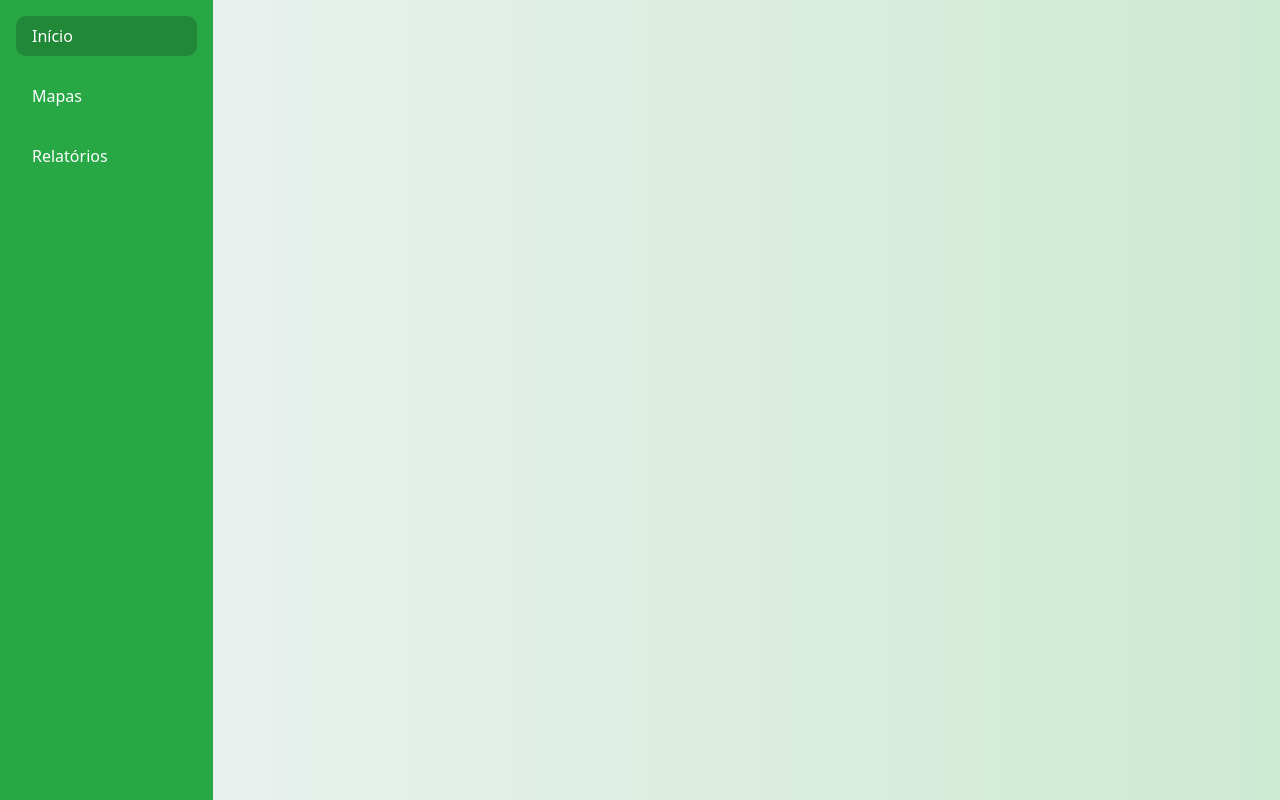
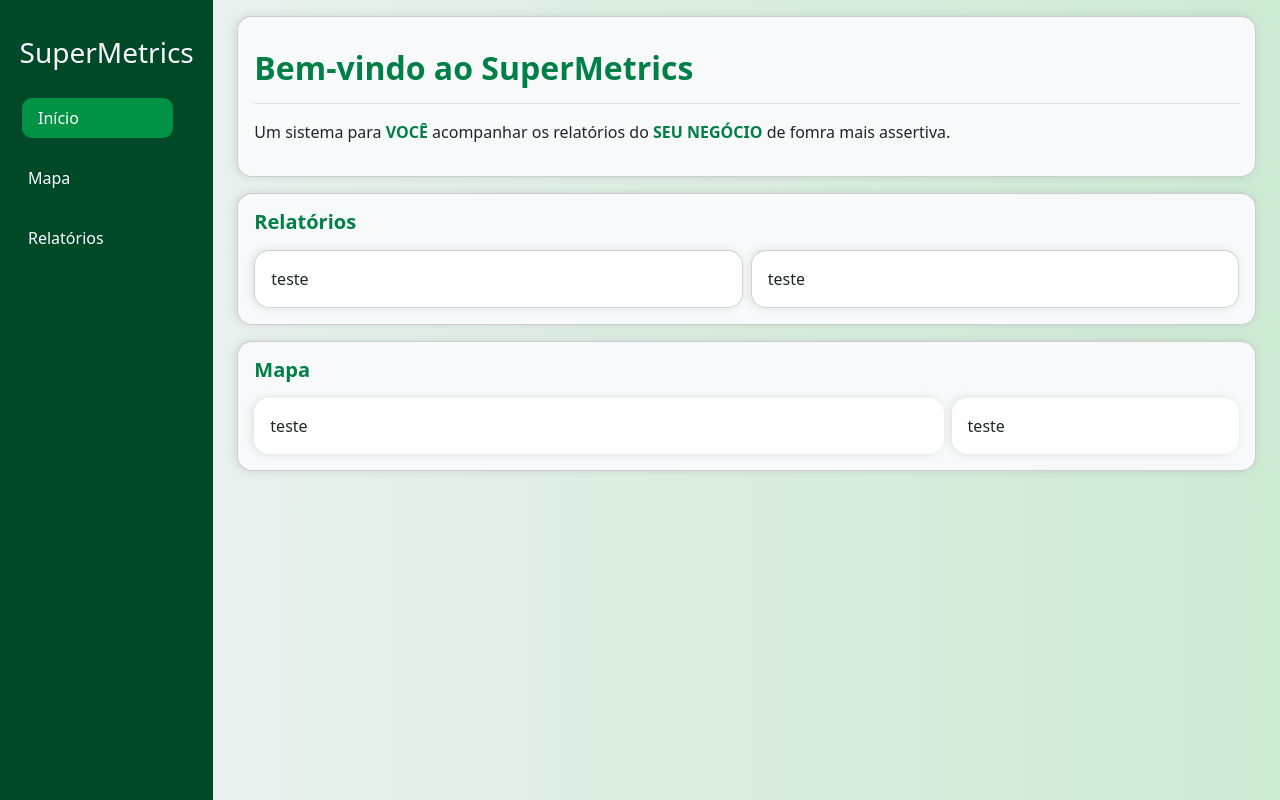
Before and after one commit to YuriBandeira28/SuperMetrics, a Django app: page / in a window 1280 px wide. Run offline with Django 5.2, Linux system fonts and the light colour scheme.

Commit message:
feat
ajustes front

```diff
--- a/supermetrics/app_supermetrics/static/css/styles.css
+++ b/supermetrics/app_supermetrics/static/css/styles.css
@@ -13,27 +13,66 @@ body {
     ); /* W3C, IE 10+/ Edge, Firefox 16+, Chrome 26+, Opera 12+, Safari 7+ */
 }
 
-
 .sidebar {
-    background-color: #28a745; /* Cor verde */
     height: 100vh;
-    position: fixed;
-    color: white; /* Cor do texto */
+    background-color: #004928;
 }
-
 .sidebar .nav-link {
     color: white;
     border-radius: 10px;
 }
+.sidebar .nav-link.active {
+    background-color: #009245;
+    transform: translateX(10px);
+}
 
-.nav-item{
-    margin-bottom: 20px;
+.logo {
+    padding: 20px 0;
 }
-.sidebar .nav-link.active {
-    background-color: #218838; /* Cor verde mais escura para o item ativo */
+
+.logo img {
+    max-width: 150px;
 }
 
 .nav-item:hover{
-    background-color: #218838;
+    background-color: #009245;
     border-radius: 10px;
+    transform: translateX(10px);
 }
+.nav-item{
+    margin-bottom: 20px;
+    transition: all 0.5s;
+    width: 80%;
+
+}
+
+.text-verde{
+    color: #007f46;
+    font-weight: bold;
+}
+
+.card{
+    border-radius: 15px;
+    box-shadow: -2px 0 10px rgba(0, 0, 0, 0.1);
+    min-width: 20%;
+    max-width: 100%;
+    background-color: #ffffff;
+}
+
+.mapa{
+    border-radius: 15px;
+    box-shadow: -2px 0 10px rgba(0, 0, 0, 0.1);
+    min-width: 70%;
+    max-width: 70%;
+    background-color: #ffffff;
+
+}
+
+.mapa-infos{
+    border-radius: 15px;
+    box-shadow: -2px 0 10px rgba(0, 0, 0, 0.1);
+    min-width: 20%;
+    max-width: 30%;
+    background-color: #ffffff;
+
+}
--- a/supermetrics/app_supermetrics/templates/dashboard.html
+++ b/supermetrics/app_supermetrics/templates/dashboard.html
@@ -4,21 +4,26 @@
     <link href="{% static '/css/styles.css' %}" rel="stylesheet">
     <div class="container-fluid">
         <div class="row">
-            <nav id="sidebarMenu" class="col-md-3 col-lg-2 d-md-block sidebar collapse p-3">
-                <div class="position-sticky">
+            <!-- Sidebar -->
+            <nav class="col-md-4 col-lg-2 d-md-block sidebar collapse">
+                <div class="position-sticky pt-3">
+                    <div class="logo text-center  text-light">
+                        <!-- <img src="supermetrics-logo.png" alt="Supermetrics Logo" class="img-fluid"> -->
+                        <h3>SuperMetrics</h3>
+                    </div>
                     <ul class="nav flex-column">
                         <li class="nav-item">
-                            <a class="nav-link active" aria-current="page" href="#">
+                            <a class="nav-link active" aria-current="page" href="#inicio">
                                 Início
                             </a>
                         </li>
                         <li class="nav-item">
-                            <a class="nav-link" href="#">
-                                Mapas
+                            <a class="nav-link" href="#mapa">
+                                Mapa
                             </a>
                         </li>
                         <li class="nav-item">
-                            <a class="nav-link" href="#">
+                            <a class="nav-link" href="#relatorios">
                                 Relatórios
                             </a>
                         </li>
@@ -26,7 +31,41 @@
                 </div>
             </nav>
 
-            <main class="col-md-9 ms-sm-auto col-lg-10 px-md-4 mt-3" id="inicio">
+            <main class="col-md-9 ms-sm-auto col-lg-10 px-md-4">
+                <div>
+                    <div class="bg-light p-3 mt-3 card col-12" id="inicio">
+                        <div class="d-flex justify-content-between flex-wrap flex-md-nowrap align-items-center pt-3 pb-2 mb-3 border-bottom">
+                            <h2 class="text-verde">Bem-vindo ao SuperMetrics</h2>
+                        </div>
+                        <p>Um sistema para <span class="text-verde">VOCÊ</span> acompanhar os relatórios do <span class="text-verde">SEU NEGÓCIO</span> de fomra mais assertiva.</p>
+                    </div>
+                    <div class="bg-light p-3 mt-3 card" id="relatorios">
+                        <div class="mb-3">
+                            <h5 class="text-verde m-0">Relatórios</h5>
+                        </div>
+                        <div class="d-flex flex-wrap">
+                            <div class="col me-2 p-3 card">
+                                teste
+                            </div>
+                            <div class="col p-3 card">
+                                teste
+                            </div>
+                        </div>
+                    </div>
+                    <div class="bg-light p-3 mt-3 card" id="mapa">
+                        <div class="mb-3">
+                            <h5 class="text-verde m-0">Mapa</h5>
+                        </div>
+                        <div class="d-flex flex-wrap">
+                            <div class="col me-2 p-3 mapa">
+                                teste
+                            </div>
+                            <div class="col p-3 mapa-infos">
+                                teste
+                            </div>
+                        </div>
+                    </div>
+                </div>
 
             </main>
         </div>
```
Also changed, not shown: 1 other file.
